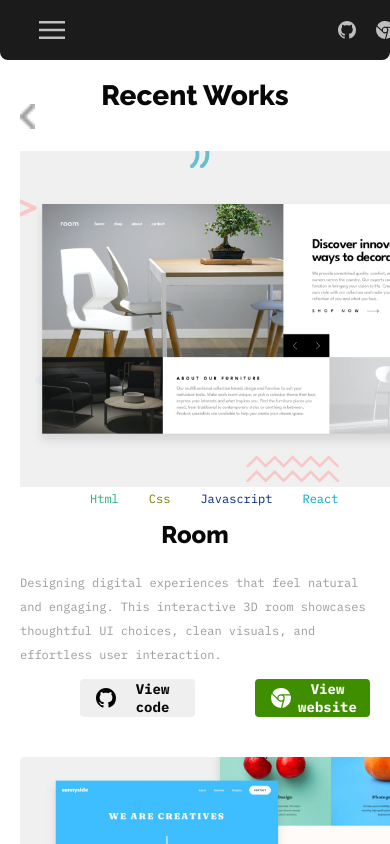
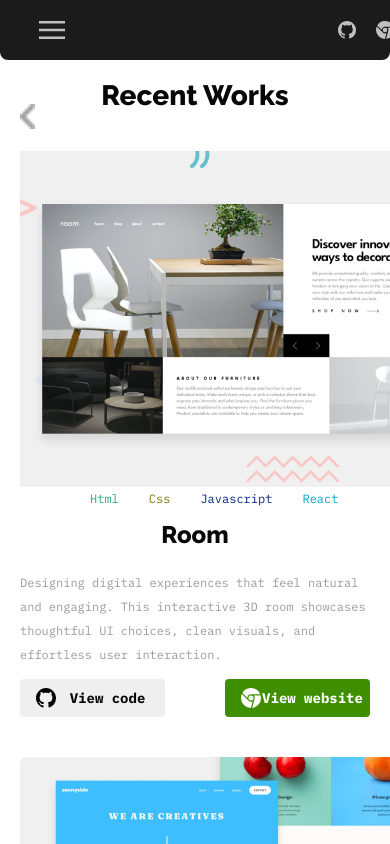
Before and after one commit to Ghostdpariah/My-Portfolio-Project, a React (Vite) app: page /recentWork in a window 390 px wide. Shown: the top 844 px of the page. Built offline with nearby package versions, Linux system fonts and the light colour scheme.

Commit message:
second commit

```diff
--- a/src/RecentWork.css
+++ b/src/RecentWork.css
@@ -226,7 +226,7 @@
   }
   .view-button {
     gap: 60px;
-    padding-left: 60px;
+    justify-content: center;
   }
 
   .arrow-right {
```
